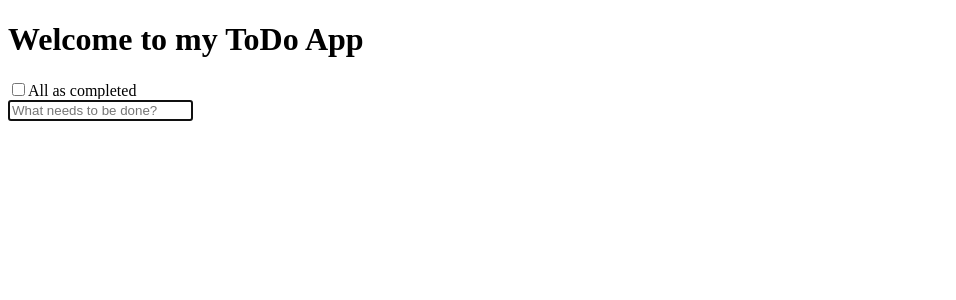
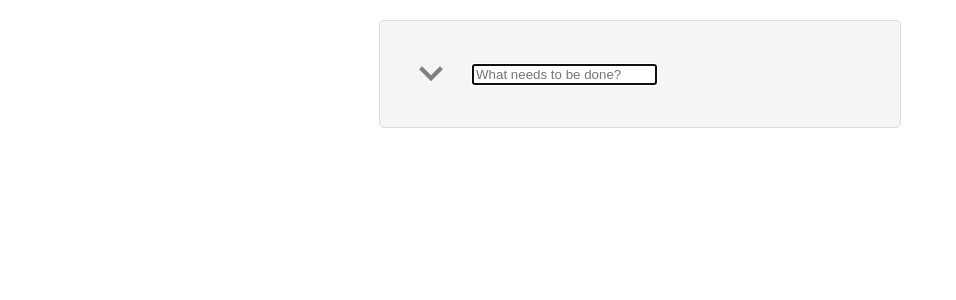
Before and after one commit to noorie-esmaili/todo-mvc, a React (Create React App) app: page / in a window 1280 px wide. Shown: the top 300 px of the page, without its empty margins (0-956 px from the left). Built offline with nearby package versions, Linux system fonts and the light colour scheme.

Commit message:
add style to header

```diff
--- a/package.json
+++ b/package.json
@@ -6,8 +6,10 @@
     "@testing-library/jest-dom": "^5.16.5",
     "@testing-library/react": "^13.4.0",
     "@testing-library/user-event": "^13.5.0",
+    "bootstrap-icons": "^1.10.5",
     "react": "^18.2.0",
     "react-dom": "^18.2.0",
+    "react-icons": "^4.8.0",
     "react-router-dom": "^6.11.2",
     "react-scripts": "5.0.1",
     "sass": "^1.62.1",
--- /dev/null
+++ b/src/App.scss
@@ -0,0 +1,35 @@
+.home-container {
+    display: flex;
+    flex-direction: column;
+    align-items: center;
+    margin-top: 20px;
+}
+
+.header-todoinput-container {
+    display: flex;
+    flex-direction: row;
+    align-items: center;
+    width: 500px;
+    padding: 10px;
+    background-color: #f5f5f5;
+    border: 1px solid #ddd;
+    border-radius: 5px;
+    margin-bottom: 10px;
+}
+
+.todo-list-container {
+    width: 500px;
+    padding: 10px;
+    background-color: #f5f5f5;
+    border: 1px solid #ddd;
+    border-radius: 5px;
+    margin-bottom: 10px;
+}
+
+.footer-container {
+    width: 500px;
+    padding: 10px;
+    background-color: #f5f5f5;
+    border: 1px solid #ddd;
+    border-radius: 5px;
+}
--- a/src/components/Header.tsx
+++ b/src/components/Header.tsx
@@ -1,27 +1,26 @@
-import React from "react";
+import React, { useState } from "react";
+import "../css/header.scss";
+import { BiChevronDown } from "react-icons/bi";
 
 interface HeaderProps {
-  title: string;
   onCheckAll: (checked: boolean) => void;
 }
 
-const Header: React.FC<HeaderProps> = ({ title, onCheckAll }) => {
-  const handleCheckAllChange = (event: React.ChangeEvent<HTMLInputElement>) => {
-    const checked = event.target.checked;
+const Header: React.FC<HeaderProps> = ({ onCheckAll }) => {
+  const [isClicked, setIsClicked] = useState(false);
+
+  const handleClick = () => {
+    const checked = !isClicked;
+    setIsClicked(checked);
     onCheckAll(checked);
   };
 
+
   return (
-    <header>
-      <h1>{title}</h1>
-      <label htmlFor="checkAll">
-        <input
-          id="checkAll"
-          type="checkbox"
-          onChange={handleCheckAllChange}
-        />
-        All as completed
-      </label>
+    <header className="header">
+      <span className={`checkbox-icon ${isClicked ? "clicked" : ""}`} onClick={handleClick}>
+        <BiChevronDown size={50} />
+      </span>
     </header>
   );
 };
--- /dev/null
+++ b/src/css/header.scss
@@ -0,0 +1,15 @@
+.header {
+    display: flex;
+    align-items: center;
+    justify-content: space-between;
+    padding: 16px;
+}
+
+.checkbox-icon {
+    color: gray;
+    transition: color 0.3s;
+}
+
+.checkbox-icon.clicked {
+    color: black;
+}
--- a/src/pages/home.tsx
+++ b/src/pages/home.tsx
@@ -5,6 +5,7 @@ import TodoInput from "../components/TodoInput.tsx";
 import TodoList from "../components/TodoList.tsx";
 import Task from "../model/Task.ts";
 import Footer from "../components/Footer.tsx";
+import "../App.scss"
 
 const STORAGE_KEY = "todos-react";
 
@@ -38,7 +39,7 @@ const Home: React.FC = () => {
   }, [location]);
 
   const handleSave = (value: Task) => {
-    const newTodo = { ...value, id: todos.length + 1 };
+    const newTodo = { ...value, id: todos[todos.length - 1].id + 1 };
     setTodos((prevTodos) => [newTodo, ...prevTodos]);
     setFilteredTodos((prevTodos) => [newTodo, ...prevTodos]);
   };
@@ -99,9 +100,11 @@ const Home: React.FC = () => {
 
   const hasCompletedTodos = todos.some((todo) => todo.completed);
   return (
-    <>
-      <Header title="Welcome to my ToDo App" onCheckAll={handleCheckAll} />
-      <TodoInput onSave={handleSave} />
+    <div className="home-container">
+      <div className="header-todoinput-container">
+        <Header onCheckAll={handleCheckAll} />
+        <TodoInput onSave={handleSave} />
+      </div>
       {todos.length > 0 && (
         <>
           <TodoList
@@ -119,7 +122,7 @@ const Home: React.FC = () => {
           />
         </>
       )}
-    </>
+    </div>
   );
 };
 
```
Also changed, not shown: 1 other file (tests, documents, lock files or other folders).
